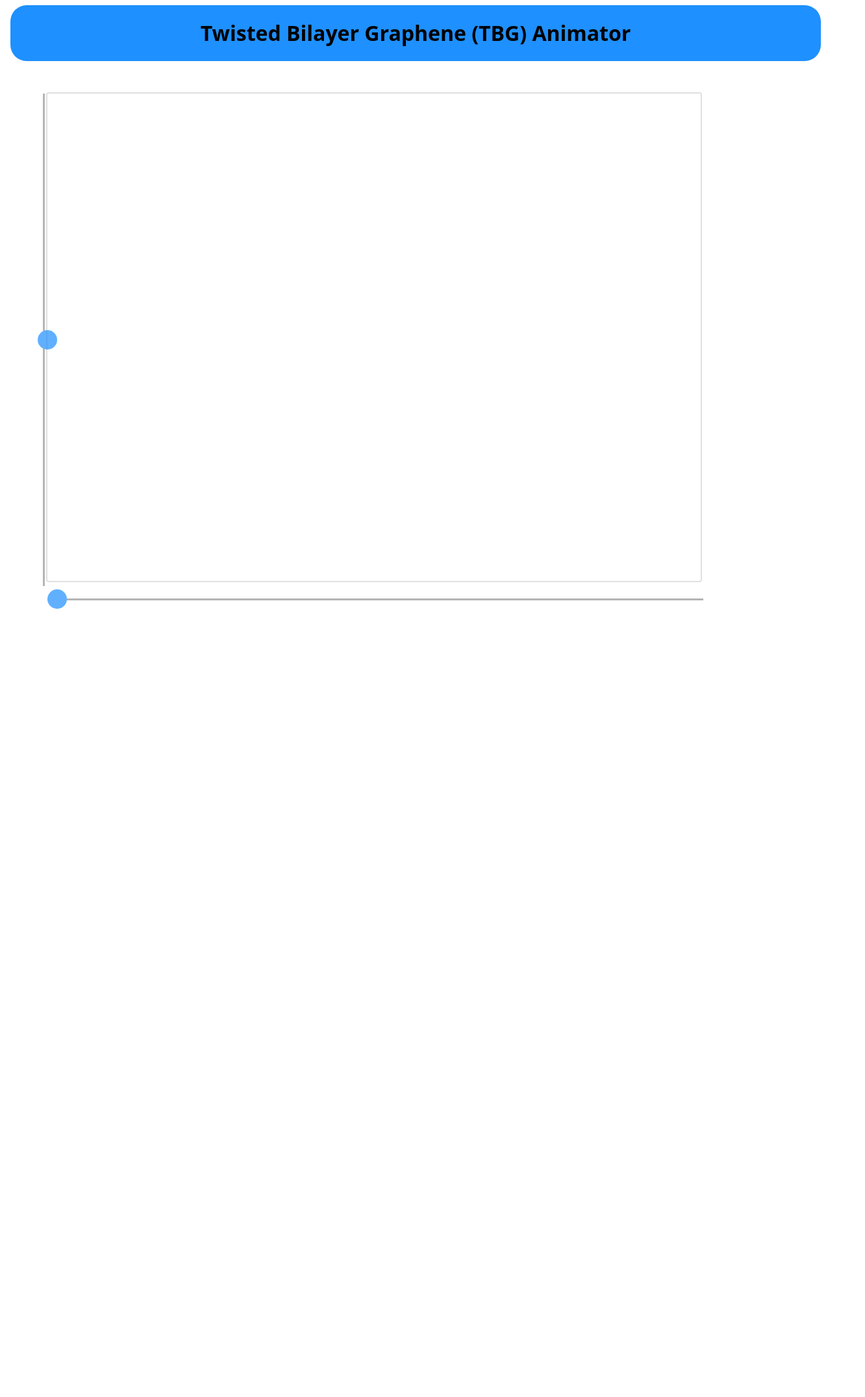
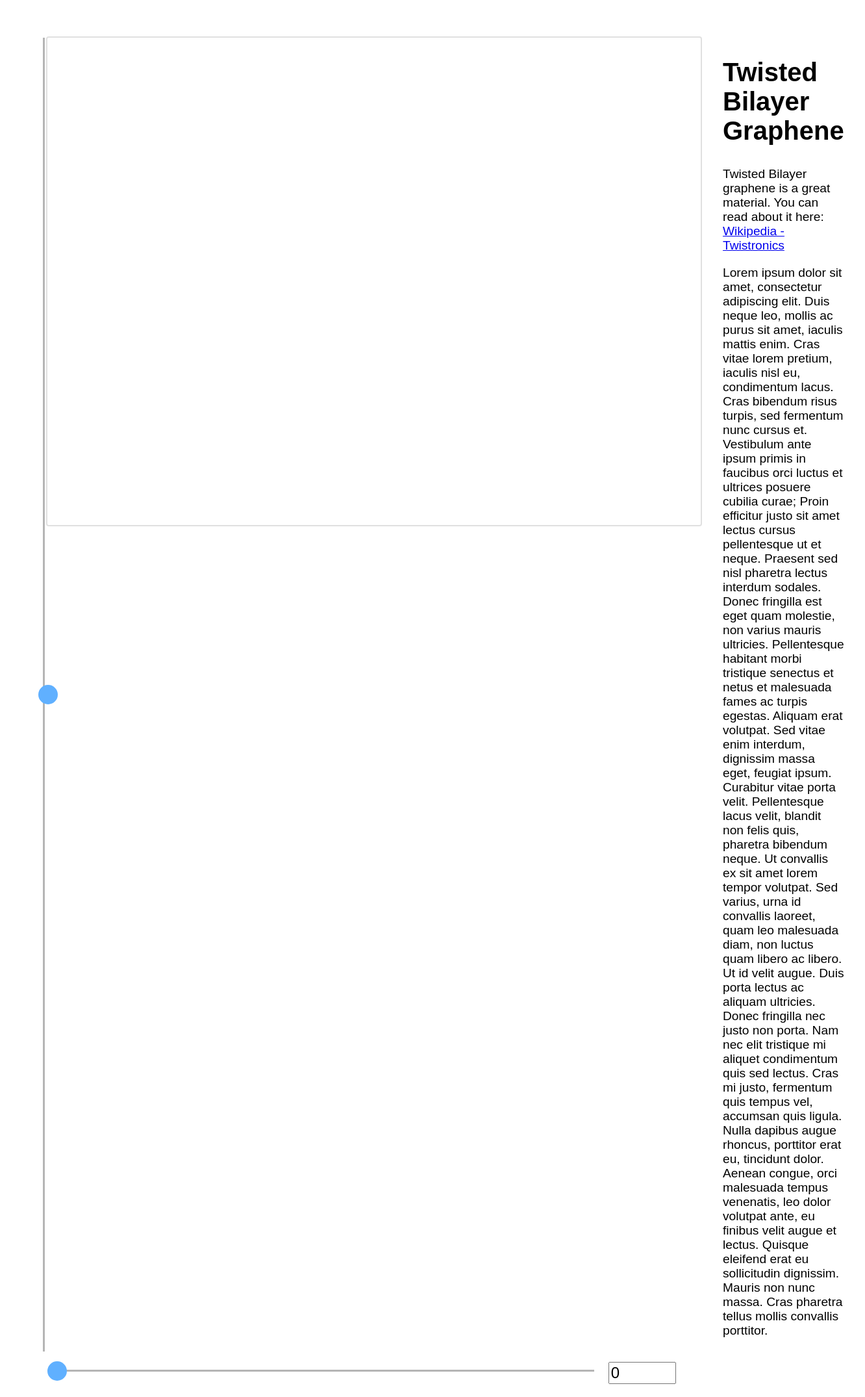
Before and after one commit to ce335805/TBGAnimator, an Angular app: page / in a window 1280 px wide. Shown: the whole page at 65% size, 1332 px wide, since content can reach past the window. Before the commit the page ends 937 px from the top, so only its background shows below. Built offline with nearby package versions, Linux system fonts and the light colour scheme.

Commit message:
Included text some test test is now displayed on the right inserted a link one can now type in the angle as text

```diff
--- a/src/app/app.component.css
+++ b/src/app/app.component.css
@@ -3,11 +3,23 @@
   grid-template-rows: 1fr auto;
   row-gap: 3em;
 }
+
 .TopBar {
   grid-row: 1 / 2;
   background-color: dodgerblue;
   border-radius: 25px;
 }
+
 .Content {
   grid-row: 2 / 2;
 }
+
+h2 {
+  font-size: 2.5em;
+  font-family: sans-serif;
+}
+
+p {
+  font-size: 1.2em;
+  font-family: sans-serif;
+}
--- a/src/app/app.component.html
+++ b/src/app/app.component.html
@@ -7,7 +7,6 @@
 </head>
 <body>
 <div class="OuterContainer">
-  <app-top-bar class="TopBar"></app-top-bar>
   <app-content class="Content"></app-content>
 </div>
 </body>
--- a/src/app/app.module.ts
+++ b/src/app/app.module.ts
@@ -8,6 +8,7 @@ import { AngleSelectionComponent } from './content/angle-selection/angle-selecti
 import { GridComponent } from './content/grid/grid.component';
 import {FormsModule} from '@angular/forms';
 import {ZoomComponent} from './content/zoom/zoom.component';
+import { ExplainationsComponent } from './content/explainations/explainations.component';
 
 @NgModule({
   declarations: [
@@ -16,7 +17,8 @@ import {ZoomComponent} from './content/zoom/zoom.component';
     ContentComponent,
     AngleSelectionComponent,
     GridComponent,
-    ZoomComponent
+    ZoomComponent,
+    ExplainationsComponent
   ],
   imports: [
     BrowserModule,
--- a/src/app/content/angle-selection/angle-selection.component.css
+++ b/src/app/content/angle-selection/angle-selection.component.css
@@ -1,3 +1,22 @@
-.slideContainer{
+.slideContainer {
   width: 100%;
+  padding-top: 0.5em;
+  display: grid;
+  grid-template-columns: 2.5fr 0.5fr;
 }
+
+.slider {
+  grid-column: 1 / 2;
+  margin-top: 0.95em;
+}
+
+.textInput {
+  grid-column: 2 / 3;
+  margin-left: 1em;
+  margin-bottom: 0.5em;
+}
+
+input[type=text]{
+  font-size: 1.5em;
+  width: 4em;
+}
--- a/src/app/content/angle-selection/angle-selection.component.html
+++ b/src/app/content/angle-selection/angle-selection.component.html
@@ -1,3 +1,4 @@
 <div class="slideContainer">
   <input type="range" class="slider" id="angleSelection" min="0" max="15" step="0.01" [(ngModel)]="angle" (ngModelChange)="changeAngle()">
+  <input type="text" id="angleField" class="textInput" [(ngModel)]="angle" (ngModelChange)="changeAngle()">
 </div>
--- a/src/app/content/content.component.css
+++ b/src/app/content/content.component.css
@@ -19,6 +19,13 @@
 .Grid {
   grid-column: 2 / 3;
   grid-row: 1 / 2;
+}
+
+.explainations{
+  grid-column: 3 / 4;
+  grid-row: 1 / 2;
+  padding-left: 2em;
+  padding-right: 2em;
 }
 
 .slideContainer{
--- a/src/app/content/content.component.ts
+++ b/src/app/content/content.component.ts
@@ -6,6 +6,7 @@ import {Component, OnInit} from '@angular/core';
     <div class="Content">
       <app-zoom class="Zoom" (zoomChanged)="changeZoom($event)"></app-zoom>
       <app-grid class="Grid" [angle] = "angle" [unitLength]="unitLength"></app-grid>
+      <app-explainations class="explainations"></app-explainations>
       <app-angle-selection class="AngleSelection" (angleChanged)="changeAngle($event)"></app-angle-selection>
     </div>
   `,
--- /dev/null
+++ b/src/app/content/explainations/explainations.component.html
@@ -0,0 +1,24 @@
+<div class="text">
+  <h2>Twisted Bilayer Graphene</h2>
+  <p>Twisted Bilayer graphene is a great material.
+    You can read about it here:
+    <a href="https://en.wikipedia.org/wiki/Twistronics" target="_blank">Wikipedia - Twistronics</a>
+  </p>
+  <p>
+    Lorem ipsum dolor sit amet, consectetur adipiscing elit. Duis neque leo, mollis ac purus sit amet, iaculis mattis
+    enim. Cras vitae lorem pretium, iaculis nisl eu, condimentum lacus. Cras bibendum risus turpis, sed fermentum nunc
+    cursus et. Vestibulum ante ipsum primis in faucibus orci luctus et ultrices posuere cubilia curae; Proin efficitur
+    justo sit amet lectus cursus pellentesque ut et neque. Praesent sed nisl pharetra lectus interdum sodales. Donec
+    fringilla est eget quam molestie, non varius mauris ultricies. Pellentesque habitant morbi tristique senectus et
+    netus
+    et malesuada fames ac turpis egestas. Aliquam erat volutpat. Sed vitae enim interdum, dignissim massa eget, feugiat
+    ipsum. Curabitur vitae porta velit. Pellentesque lacus velit, blandit non felis quis, pharetra bibendum neque. Ut
+    convallis ex sit amet lorem tempor volutpat. Sed varius, urna id convallis laoreet, quam leo malesuada diam, non
+    luctus quam libero ac libero. Ut id velit augue. Duis porta lectus ac aliquam ultricies.
+
+    Donec fringilla nec justo non porta. Nam nec elit tristique mi aliquet condimentum quis sed lectus. Cras mi justo,
+    fermentum quis tempus vel, accumsan quis ligula. Nulla dapibus augue rhoncus, porttitor erat eu, tincidunt dolor.
+    Aenean congue, orci malesuada tempus venenatis, leo dolor volutpat ante, eu finibus velit augue et lectus. Quisque
+    eleifend erat eu sollicitudin dignissim. Mauris non nunc massa. Cras pharetra tellus mollis convallis porttitor.
+  </p>
+</div>
--- /dev/null
+++ b/src/app/content/explainations/explainations.component.ts
@@ -0,0 +1,15 @@
+import { Component, OnInit } from '@angular/core';
+
+@Component({
+  selector: 'app-explainations',
+  templateUrl: './explainations.component.html',
+  styleUrls: ['./explainations.component.css', '../../app.component.css']
+})
+export class ExplainationsComponent implements OnInit {
+
+  constructor() { }
+
+  ngOnInit(): void {
+  }
+
+}
--- a/src/app/content/grid/grid.component.ts
+++ b/src/app/content/grid/grid.component.ts
@@ -47,7 +47,7 @@ export class GridComponent implements AfterViewInit, OnChanges {
   private draw() {
     this.context.save();
     this.context.clearRect(0, 0, this.frameWidth, this.frameHight);
-    this.context.strokeStyle = 'rgba(200,0,0,1.0)';
+    this.context.strokeStyle = 'rgb(0,200,20)';
     this.drawHexagonGrid();
     this.context.translate(this.frameWidth / 2 , this.frameHight / 2);
     this.context.rotate((Math.PI / 180) * this.angle);
--- a/src/app/content/zoom/zoom.component.html
+++ b/src/app/content/zoom/zoom.component.html
@@ -1,3 +1,3 @@
 <div class="slideContainer">
-  <input type="range" id="zoom" class="slider" orient="vertical" min="2" max="30" step="1" [(ngModel)]="unitLength" (ngModelChange)="changeZoom()">
+  <input type="range" id="zoom" class="slider" orient="vertical" min="3" max="30" step="1" [(ngModel)]="unitLength" (ngModelChange)="changeZoom()">
 </div>
```
Also changed, not shown: src/app/content/explainations/explainations.component.css (added), 1 other file (tests, documents, lock files or other folders).
